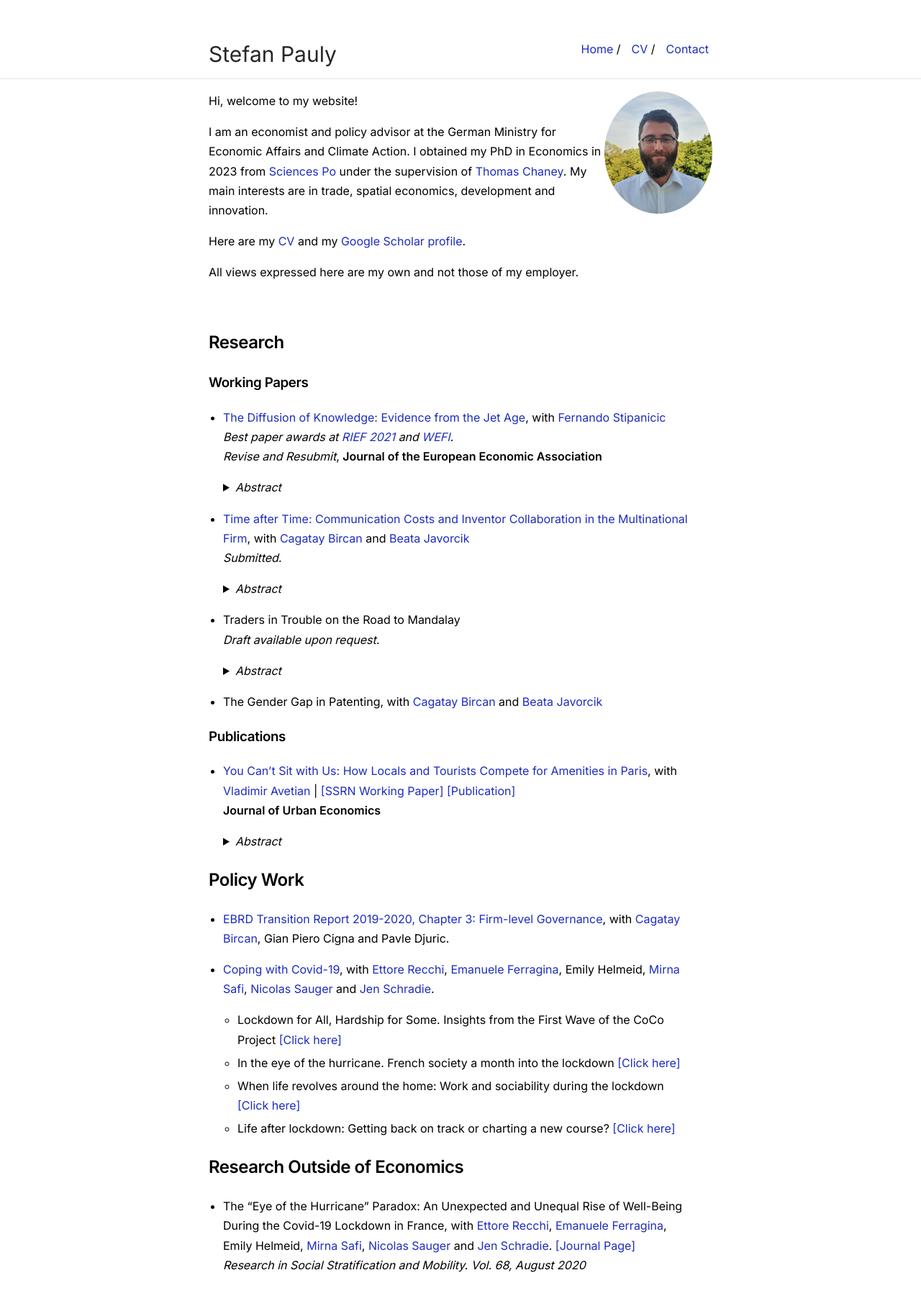
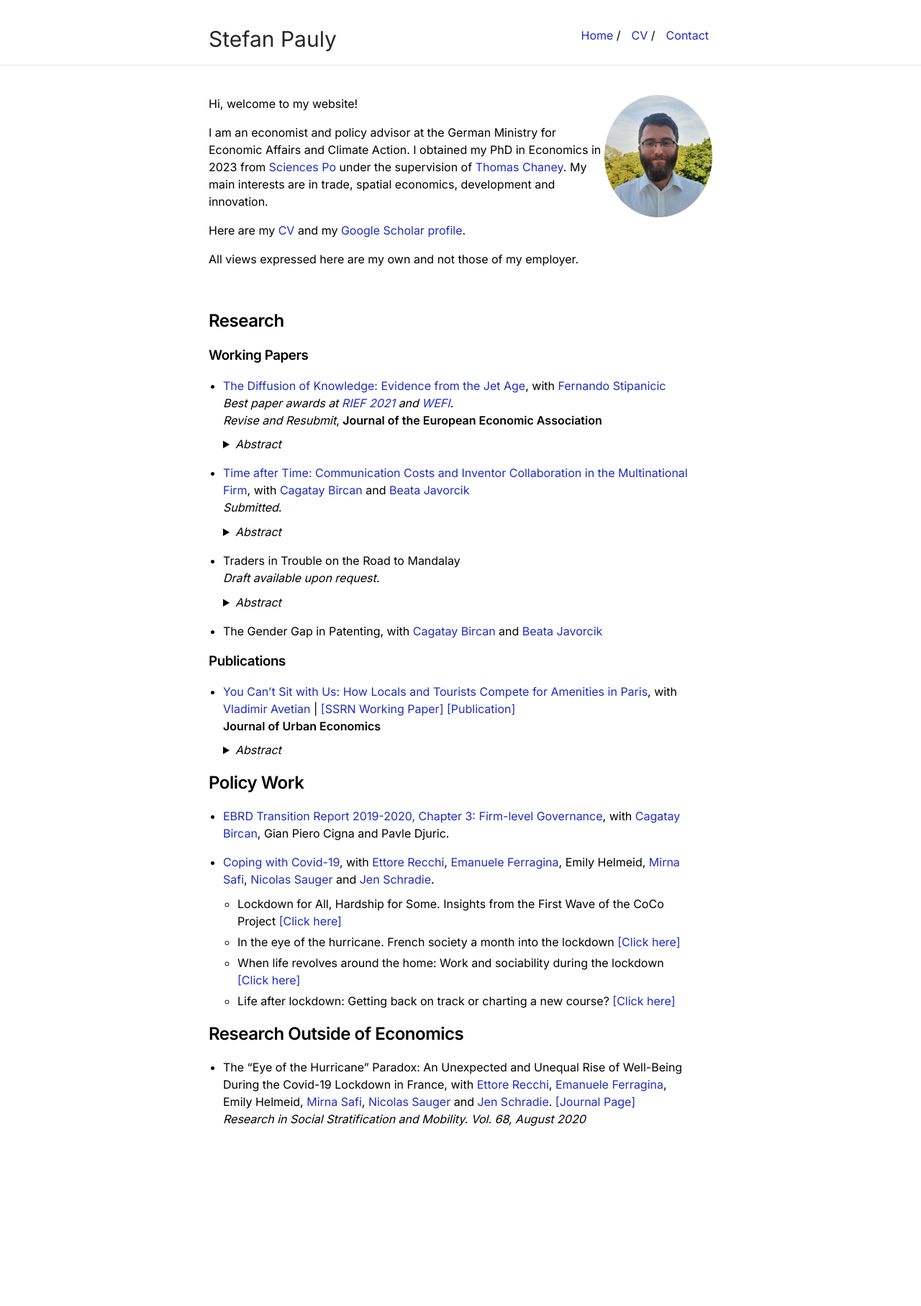
Before and after one commit to paustefa/paustefa.github.io, a Jekyll site: the page built from index.md, in a window 1280 px wide. Shown: the whole page at 72% size. Built offline with Jekyll 4.4.1, drawn with Linux system fonts in a browser that asks for light colours; after the commit the page ends 1649 px from its top, so only the background shows below that.

Commit message:
Enhance spacing and layout in main.scss
Added styles for body, sections, headings, paragraphs, lists, and containers to improve spacing and layout.

```diff
--- a/css/main.scss
+++ b/css/main.scss
@@ -13,3 +13,39 @@ h1, h2, h3, h4, h5, h6 {
   font-weight: 600;
   letter-spacing: -0.02em;
 }
+
+body {
+  line-height: 1.5; /* tighter text */
+}
+
+/* Reduce spacing between sections */
+section, div {
+  margin-bottom: 0.8rem;
+}
+
+/* Headings closer to content */
+h1, h2, h3, h4 {
+  margin-top: 1rem;
+  margin-bottom: 0.4rem;
+}
+
+/* Paragraph spacing */
+p {
+  margin-bottom: 0.6rem;
+}
+
+/* Lists tighter */
+ul, ol {
+  margin-bottom: 0.6rem;
+  padding-left: 1.2rem;
+}
+
+li {
+  margin-bottom: 0.2rem;
+}
+
+/* Reduce page padding (BIG effect) */
+.container, .wrapper, main {
+  padding-top: 1rem;
+  padding-bottom: 1rem;
+}
```
